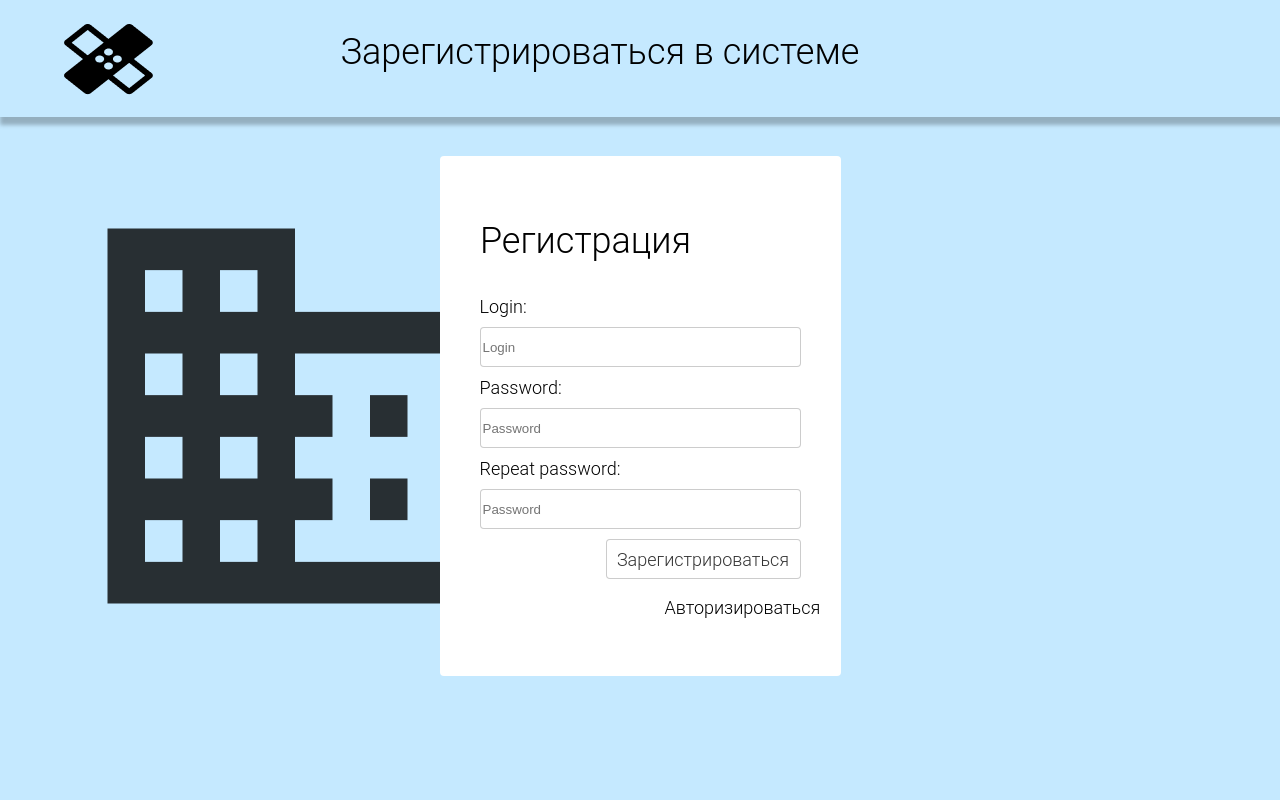
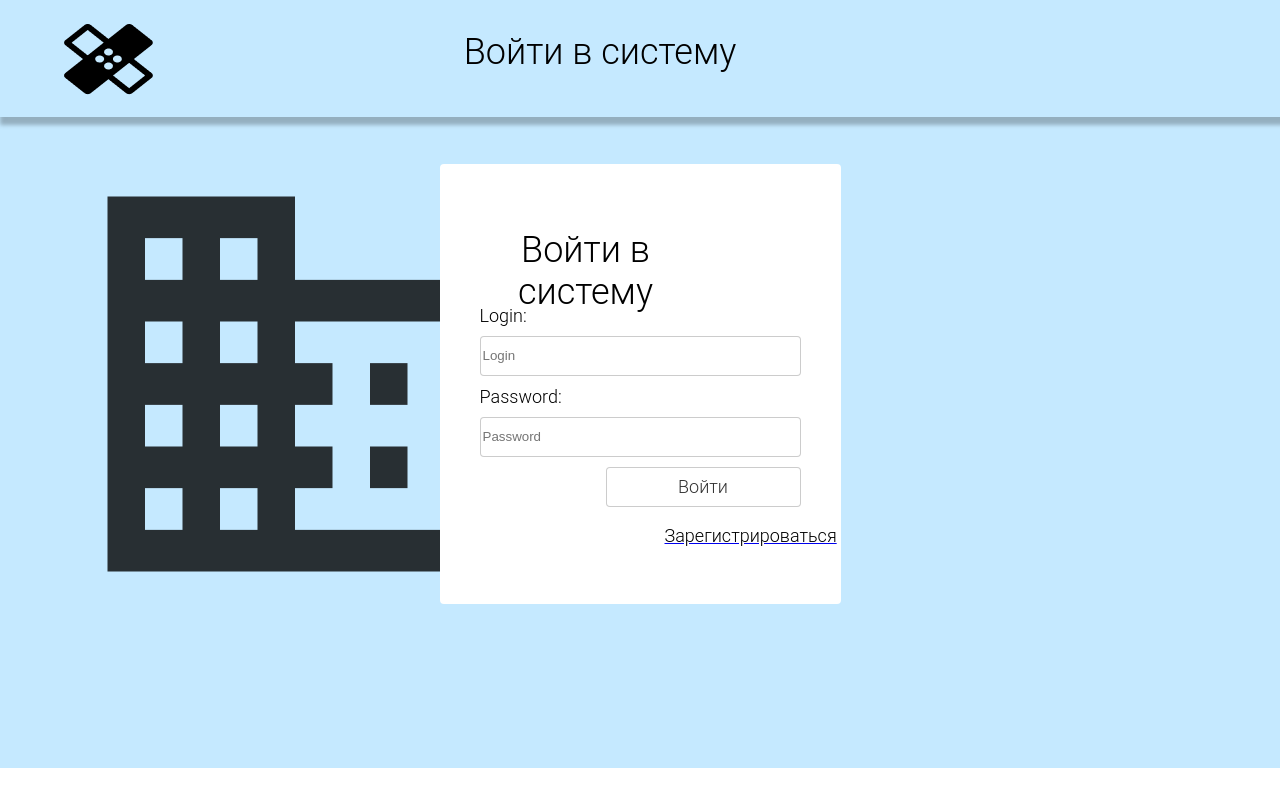
Before and after one commit to amarchenko161/hospitalFront, a React (Create React App) app: page /singin in a window 1280 px wide. Built offline with nearby package versions, Linux system fonts and the light colour scheme.

Commit message:
add validation

```diff
--- a/package.json
+++ b/package.json
@@ -3,6 +3,10 @@
   "version": "0.1.0",
   "private": true,
   "dependencies": {
+    "@emotion/react": "^11.6.0",
+    "@emotion/styled": "^11.6.0",
+    "@mui/icons-material": "^5.1.1",
+    "@mui/material": "^5.1.1",
     "@testing-library/jest-dom": "^5.15.0",
     "@testing-library/react": "^11.2.7",
     "@testing-library/user-event": "^12.8.3",
--- a/src/App.js
+++ b/src/App.js
@@ -1,14 +1,22 @@
 import React from 'react';
 import './App.css';
-import BodyFormComponents from './Components/BodyFormComponet/BodyFormComponent';
+import { Switch, Route, Redirect } from "react-router-dom";
+import RegitstrationFormComponent from './Components/RegistrationFormComponent/RegistrationFormComponent';
+import AuthorizationFormComponent from './Components/AuthorizationFormComponent/AuthorizationFormComponent';
 
 
 function App() {
   return (
     <div className="App">
-      <header className="App-header">
-        <BodyFormComponents/>
-      </header>
+      <Switch>
+        <Route path="/singup">
+          <RegitstrationFormComponent />
+        </Route>
+        <Route path="/singin">
+          <AuthorizationFormComponent />
+        </Route>
+        <Redirect from="/" to="/singin" />
+      </Switch>
     </div>
   );
 }
--- a/src/Components/AuthorizationFormComponent/AuthorizationFormComponent.js
+++ b/src/Components/AuthorizationFormComponent/AuthorizationFormComponent.js
@@ -1,8 +1,15 @@
 import React from 'react';
+import logo from '../../source/logoBody.png'
+import HeaderFormComponent from '../HeaderFormComponent/HeaderFormComponent';
 import './AuthorizationFormComponent.scss'
+import { Link } from "react-router-dom";
 
 const AuthorizationFormComponent = () => {
   return (
+    <div className='main-body-style'>
+      <HeaderFormComponent title='Войти в систему'/>
+      <div className='body-style'>
+        <img src={logo} alt=''/>
         <div className='form-style'>
           <h1> Войти в систему </h1>
           <label>
@@ -16,7 +23,9 @@ const AuthorizationFormComponent = () => {
 
           <div className='link-style'>
             <button>Войти </button>
-        <p>Зарегистрироваться</p>
+            <Link to='/singup' > <p>Зарегистрироваться</p></Link>
+          </div>
+        </div>
       </div>
     </div>
   )
--- a/src/Components/AuthorizationFormComponent/AuthorizationFormComponent.scss
+++ b/src/Components/AuthorizationFormComponent/AuthorizationFormComponent.scss
@@ -1,3 +1,29 @@
+.main-body-style {
+
+  width: 100%;
+  height: 92vh;
+  z-index: 1;
+
+
+.body-style {
+  display: flex;
+  flex-direction: row;
+  justify-content: center;
+  align-items: center;
+  position: relative;
+  width: 100%;
+  height: 96vh;
+  background-color: #C5E9FF;
+
+  img {
+    position: absolute;
+    left: 8.33%;
+    top: 1;
+    z-index: 1;
+  }
+
+}
+
 .form-style {
   display: flex;
   flex-direction: column;
@@ -75,3 +101,4 @@
 
   }
 }
+}
--- a/src/Components/BodyFormComponet/BodyFormComponent.js
+++ /dev/null
@@ -1,20 +0,0 @@
-import React from 'react';
-import HeaderFormComponent from '../HeaderFormComponent/HeaderFormComponent';
-import RegistrationFormComponent from '../RegistrationFormComponent/RegistrationFormComponent';
-import logo from '../../source/logoBody.png'
-import './BodyFormComponent.scss'
-
-
-const BodyFormComponents = () => {
-  return (
-    <div className='main-body-style'>
-      <HeaderFormComponent/>
-      <div className='body-style'>
-        <img src={logo} alt=''/>
-        <RegistrationFormComponent/>
-      </div>
-    </div>
-  )
-}
-
-export default BodyFormComponents
--- a/src/Components/BodyFormComponet/BodyFormComponent.scss
+++ /dev/null
@@ -1,102 +0,0 @@
-.main-body-style {
-
-  width: 100%;
-  height: 92vh;
-  z-index: 1;
-
-  .body-style {
-    display: flex;
-    flex-direction: row;
-    justify-content: center;
-    align-items: center;
-    position: relative;
-    width: 100%;
-    height: 96vh;
-    background-color: #C5E9FF;
-
-    img {
-      position: absolute;
-      left: 8.33%;
-      top: 1;
-      z-index: 1;
-    }
-
-    form {
-      display: flex;
-      flex-direction: column;
-      background: #FFFFFF;
-      border-radius: 4px;
-      color: black;
-      padding: 40px;
-      z-index: 2;
-
-      label {
-        text-align: left;
-        font-family: Roboto;
-        font-style: normal;
-        font-weight: 300;
-        font-size: 18px;
-        line-height: 21px;
-        color: #000000;
-        margin-bottom: 10px;
-        margin-top: 10px;
-        }
-
-      input {
-        width: 321px;
-        height: 40px;
-        background: #FFFFFF;
-        border: 1px solid rgba(0, 0, 0, 0.2);
-        box-sizing: border-box;
-        border-radius: 4px;
-      }
-
-      h1 {
-        width: 212px;
-        height: 42px;
-        font-family: Roboto;
-        font-style: normal;
-        font-weight: 300;
-        font-size: 36px;
-        line-height: 42px;
-        color: #000000;
-        left: 15%;
-      }
-
-      button {
-        width: 195px;
-        height: 40px;
-        background: #FFFFFF;
-        border: 1px solid rgba(0, 0, 0, 0.2);
-        box-sizing: border-box;
-        border-radius: 4px;
-        font-family: Roboto;
-        font-style: normal;
-        font-weight: 300;
-        font-size: 18px;
-        line-height: 21px;
-        color: rgba(0, 0, 0, 0.8);
-        margin-top: 10px;
-      }
-
-      p {
-        width: 136px;
-        height: 21px;
-        font-family: Roboto;
-        font-style: normal;
-        font-weight: 300;
-        font-size: 18px;
-        line-height: 21px;
-        color: #000000;
-      }
-
-      .link-style {
-        display: flex;
-        width: 100%;
-        flex-direction: column;
-        align-items: flex-end;
-
-      }
-    }
-  }
-}
--- a/src/Components/HeaderFormComponent/HeaderFormComponent.js
+++ b/src/Components/HeaderFormComponent/HeaderFormComponent.js
@@ -2,12 +2,12 @@ import React from 'react';
 import logo from '../../source/Vector.png';
 import './HeaderFormComponent.scss'
 
-const HeaderFormComponent = () => {
+const HeaderFormComponent = ({title}) => {
 
   return(
       <div className='header'>
         <img src={logo} alt=''/>
-        <p>Зарегистрироваться в системе</p>
+        <p>{title}</p>
       </div>
   )
 
--- a/src/Components/RegistrationFormComponent/RegistrationFormComponent.js
+++ b/src/Components/RegistrationFormComponent/RegistrationFormComponent.js
@@ -1,28 +1,89 @@
-import React from 'react';
-import './RegistrationFormComponent.scss'
+import React, { useState } from "react";
+import "./RegistrationFormComponent.scss";
+import logo from "../../source/logoBody.png";
+import HeaderFormComponent from "../HeaderFormComponent/HeaderFormComponent";
+import { Link } from "react-router-dom";
+import Snackbar from '@mui/material/Snackbar';
 
 const RegitstrationFormComponent = () => {
+
+  const [login, setLogin] = useState('')
+  const [password, setPassword] = useState('')
+  const [repas, setRepas] = useState('')
+  const [open, setOpen] = useState({bol:false, message:''});
+
+
+  const checkValidate = () => {
+
+    const regxplog = /\w{6,}$/;
+    const regxppas = /^(?=.*[A-Za-z])(?=.*\d)[A-Za-z\d]{6,}$/ ;
+
+    const flaglog = regxplog.test(login);
+    const flagpass = regxppas.test(password);
+
+    if (flaglog) {
+      if(flagpass) {
+        if (password === repas) {
+          console.log(login)
+          console.log(password)
+          console.log(repas)
+        } else {
+          setOpen({bol:true, message:'Пароли не совподают'})
+        }
+      }
+      else {
+        setOpen({bol:true, message:'Неправильно введен пароль'})
+      }
+
+    } else {
+     setOpen({bol:true, message:'Неправильно введен логин'})
+    }
+  }
+
   return (
-    <div className='form-style'>
-      <h1> Регистрация </h1>
-      <label>
-        Login:
-      </label>
-      <input type="text" name="name" placeholder='Login' />
-      <label>
-        Password:
-      </label>
-      <input type="password" name="name" placeholder='Password' />
-      <label>
-        Repeat password:
-      </label>
-      <input type="password" name="name" placeholder='Password' />
-      <div className='link-style'>
-        <button>Зарегистрироваться </button>
-        <p>Авторизироваться</p>
+    <div className="main-body-style">
+      <HeaderFormComponent title='Зарегистрироваться в системе' />
+      <div className="body-style">
+        <img src={logo} alt="" />
+        <div className="form-style">
+          <h1> Регистрация </h1>
+          <label>Login:</label>
+          <input
+            type="text"
+            name="name"
+            placeholder="Login"
+            onChange = {(e) => setLogin(e.target.value.trim())}
+          />
+          <label>Password:</label>
+          <input
+            type="password"
+            name="name"
+            placeholder="Password"
+            onChange = {(e) => setPassword(e.target.value)}
+          />
+          <label>Repeat password:</label>
+          <input
+            type="password"
+            name="name"
+            placeholder="Password"
+            onChange = {(e) => setRepas(e.target.value)}
+          />
+          <div className="link-style">
+            <button onClick = {() => checkValidate()}>Зарегистрироваться </button>
+            <Link to="/singin">
+              <p>Авторизироваться</p>
+            </Link>
+          </div>
+        </div>
       </div>
-  </div>
-  )
-}
+      <Snackbar
+        open={open.bol}
+        autoHideDuration={2000}
+        onClose={() => setOpen({bol:false})}
+        message={open.message}
+      />
+    </div>
+  );
+};
 
-export default RegitstrationFormComponent
+export default RegitstrationFormComponent;
--- a/src/Components/RegistrationFormComponent/RegistrationFormComponent.scss
+++ b/src/Components/RegistrationFormComponent/RegistrationFormComponent.scss
@@ -1,3 +1,29 @@
+.main-body-style {
+
+  width: 100%;
+  height: 92vh;
+  z-index: 1;
+
+
+.body-style {
+  display: flex;
+  flex-direction: row;
+  justify-content: center;
+  align-items: center;
+  position: relative;
+  width: 100%;
+  height: 96vh;
+  background-color: #C5E9FF;
+
+  img {
+    position: absolute;
+    left: 8.33%;
+    top: 1;
+    z-index: 1;
+  }
+
+}
+
 .form-style {
   display: flex;
   flex-direction: column;
@@ -75,3 +101,4 @@
 
   }
 }
+}
```
Also changed, not shown: src/index.js (+3 -5 lines), 1 other file (tests, documents, lock files or other folders). Lines whose indentation alone changed are shown as unchanged.
